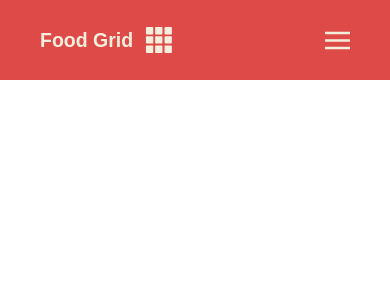
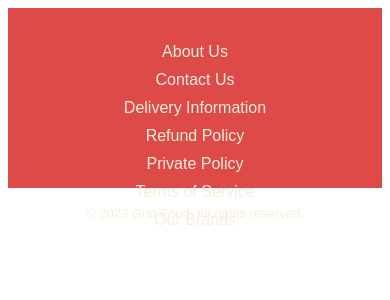
Before and after one commit to Layla-Hammoud/E-Menue, a React (Vite) app: page / in a window 390 px wide. Shown: the top 300 px of the page. Built offline with nearby package versions, Linux system fonts and the light colour scheme.

Commit message:
create the footer
create the footer and make it responsive

```diff
--- a/src/App.tsx
+++ b/src/App.tsx
@@ -1,11 +1,12 @@
 
 //import './App.css'
 import NavBar from './components/NavBar'
+import Footer from './components/Footer'
 
 function App() {
   return (
     <>
-    <NavBar/>
+    <Footer/>
     </>
   )
 }
--- /dev/null
+++ b/src/components/Footer.css
@@ -0,0 +1,61 @@
+footer{
+    background-color:#DD4A48;
+    color:#F5EEDC;
+    height: 100px;
+    padding-left:15px ;
+    padding-right:15px ;
+    padding-top: 20px;
+}
+.container{
+    display: flex;
+    justify-content: space-between;
+    align-items: center;
+    width: 100%;
+    height: 65px;
+    flex-wrap: wrap;
+}
+.copyRights{
+    text-align: center;
+    padding: 3px;
+    border-width: 1px;
+    margin: 0;
+    font-size: small;
+}
+.footer-link{
+    text-decoration: none;
+    color: #F5EEDC;
+}
+.footer-item:hover{
+    scale:1.05;
+ }
+ @media screen and (max-width:800px){
+    .footer-item{
+        flex: 0 0 30%;
+        margin: 5px;
+    }
+    .footer{
+        height:120px
+    }
+    .copyRights{
+        position: relative;
+        top: 25px;
+    }
+ }
+ @media screen and (max-width:520px){
+    .container{
+        display: flex;
+        text-align: center;
+
+    }
+    .footer-item{
+        flex:1 1 100%;
+
+    }
+    footer{
+        padding: 30px;
+    }
+    .copyRights{
+        position: relative;
+        top: 100px;
+    }
+ }
--- /dev/null
+++ b/src/components/Footer.tsx
@@ -0,0 +1,20 @@
+import './footer.css'
+function Footer() {
+    return (
+        <>
+            <footer className="footer">
+                <div className="container">
+                    <div className='footer-item' ><a href='#' className='footer-link'>About Us</a></div>
+                    <div className='footer-item'><a href='#' className='footer-link'>Contact Us</a></div>
+                    <div className='footer-item'><a href='#' className='footer-link'>Delivery Information</a></div>
+                    <div className='footer-item'><a href='#' className='footer-link'>Refund Policy</a></div>
+                    <div className='footer-item'><a href='#' className='footer-link'>Private Policy</a></div>
+                    <div className='footer-item'><a href='#' className='footer-link'>Terms of Service</a></div>
+                    <div className='footer-item'><a href='#' className='footer-link'>Our Brands</a></div>
+                </div>
+                    <p className='copyRights'>&copy; 2023 Grid Food. All rights reserved.</p>
+            </footer>
+        </>
+    )
+}
+export default Footer
--- a/src/index.css
+++ b/src/index.css
@@ -1,4 +1,13 @@
-:root {
+html {
+  min-height: 100%;
+  margin: 0;
+  font-family: Arial, sans-serif;
+  box-sizing: border-box;
+
+}
+
+
+/*:root {
   font-family: Inter, system-ui, Avenir, Helvetica, Arial, sans-serif;
   line-height: 1.5;
   font-weight: 400;
@@ -66,4 +75,4 @@ button:focus-visible {
   button {
     background-color: #f9f9f9;
   }
-}
+}/*
--- a/src/main.tsx
+++ b/src/main.tsx
@@ -1,7 +1,7 @@
 import React from 'react'
 import ReactDOM from 'react-dom/client'
 import App from './App.tsx'
-//import './index.css'
+import './index.css'
 
 ReactDOM.createRoot(document.getElementById('root') as HTMLElement).render(
   <React.StrictMode>
```
